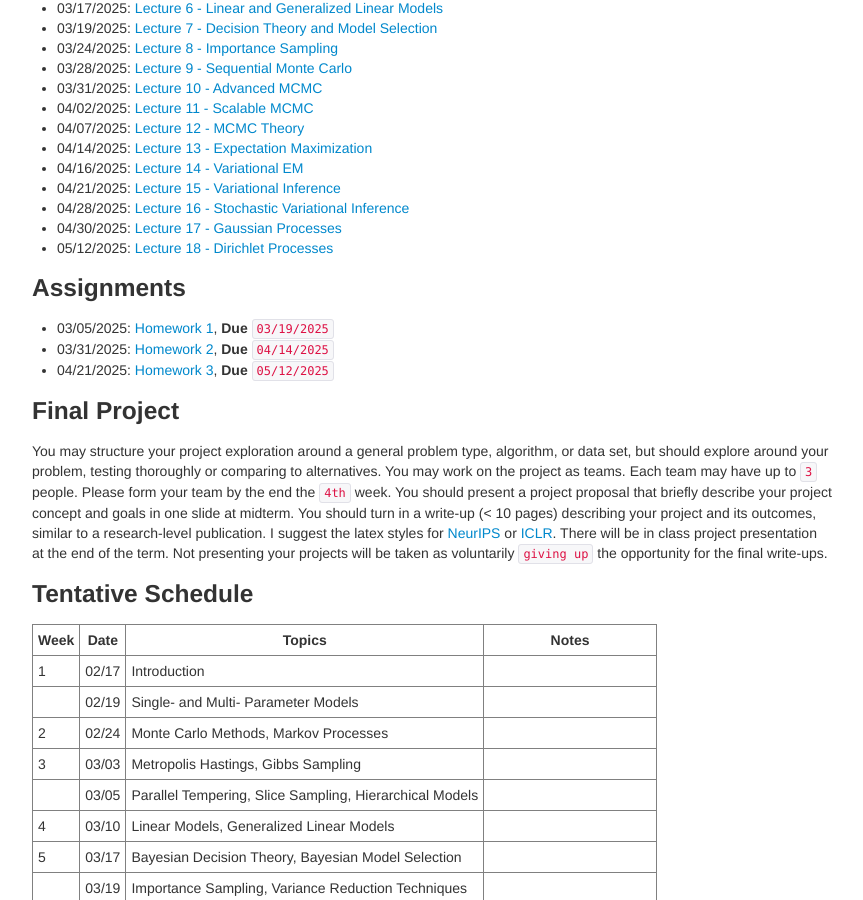
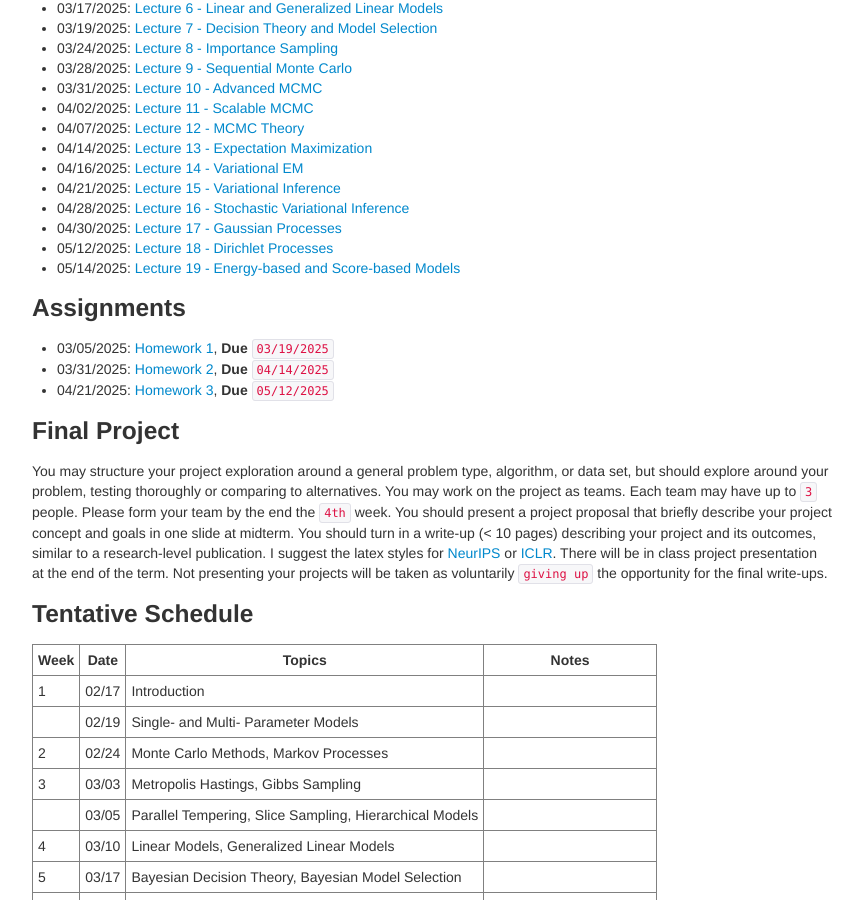
Before and after one commit to zcrabbit/zcrabbit.github.io, a Jekyll site: the page built from courses/btc-s25.md, in a window 1280 px wide and 900 px high, scrolled down 1275 px. Shown: the whole window, without its empty margins (208-1071 px from the left). Built offline with Jekyll 4.4.1, drawn with Linux system fonts in a browser that asks for light colours.

Commit message:
lecture 19 out

```diff
--- a/courses/btc-s25.md
+++ b/courses/btc-s25.md
@@ -58,6 +58,7 @@ We will use python during the course. A good Python tutorial is available at <ht
 - 04/28/2025: [Lecture 16 - Stochastic Variational Inference]({{sites.baseurl}}/static/slides/btc_spring25/lec16.pdf)
 - 04/30/2025: [Lecture 17 - Gaussian Processes]({{sites.baseurl}}/static/slides/btc_spring25/lec17.pdf)
 - 05/12/2025: [Lecture 18 - Dirichlet Processes]({{sites.baseurl}}/static/slides/btc_spring25/lec18.pdf)
+- 05/14/2025: [Lecture 19 - Energy-based and Score-based Models]({{sites.baseurl}}/static/slides/btc_spring25/lec19.pdf)
 
 
 
```
Also changed, not shown: 3 other files.
